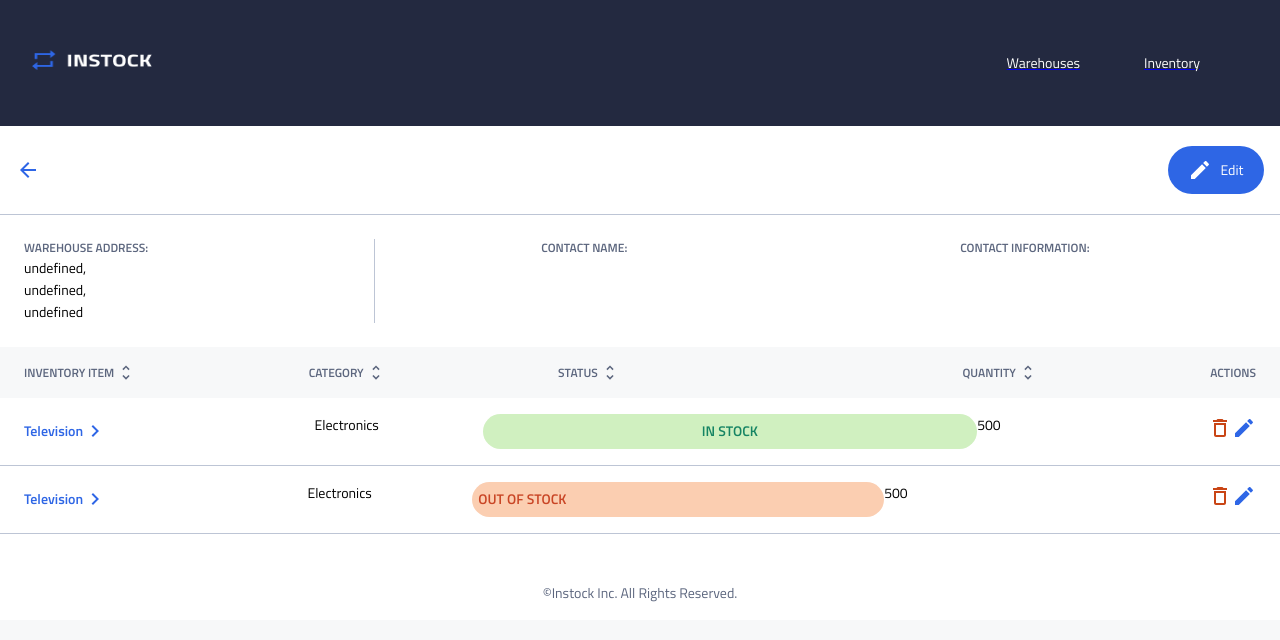
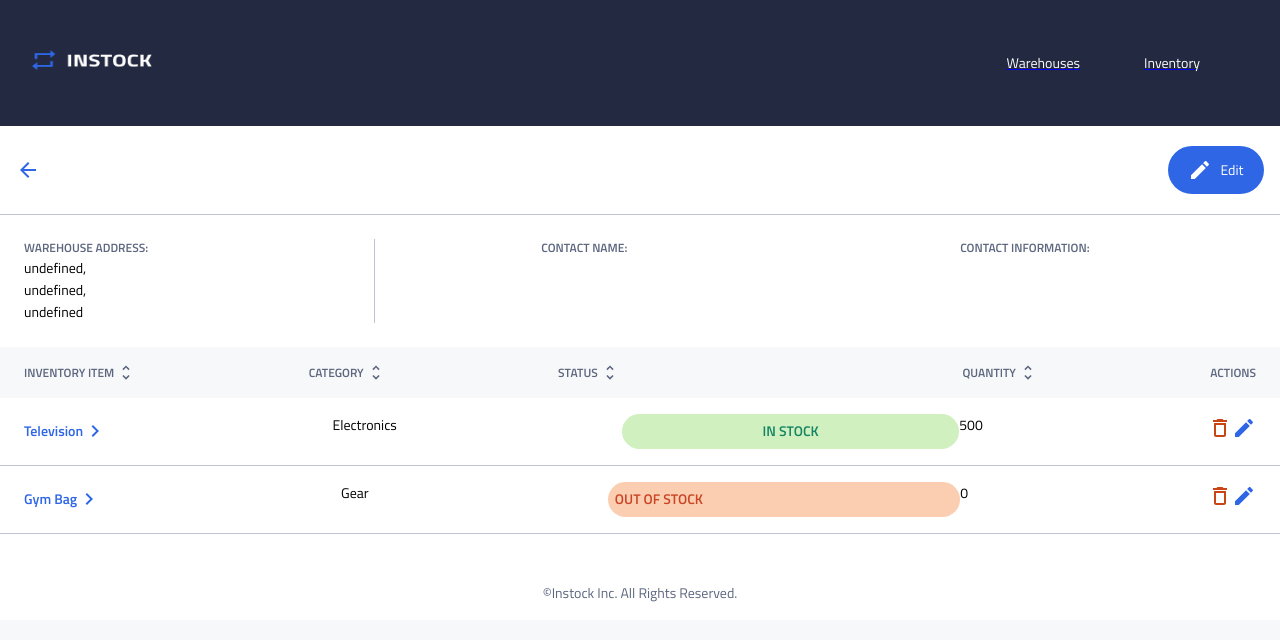
Before and after one commit to rmasuda12/code-crusaders-instock, a React (Vite) app: page /warehouses/1 in a window 1280 px wide. Shown: the top 640 px of the page. Built offline with nearby package versions, Linux system fonts and the light colour scheme; no server answers.

Commit message:
finish mobile view of inventory items

```diff
--- a/src/components/WarehouseInventoryItems/WarehouseInventoryItems.jsx
+++ b/src/components/WarehouseInventoryItems/WarehouseInventoryItems.jsx
@@ -74,20 +74,20 @@ function WarehouseInventoryItems () {
 
                 <div className='inventory-details__left'>
                     <h4 className='inventory-details__items'>INVENTORY ITEM:</h4>
-                    <h3 className='inventory-details__click-item'>Television
+                    <h3 className='inventory-details__click-item'>Gym Bag
                         <svg className='inventory-details__chevron' width="24" height="24" viewBox="0 0 24 24" fill="none" xmlns="http://www.w3.org/2000/svg">
                         <path d="M9.99997 6L8.58997 7.41L13.17 12L8.58997 16.59L9.99997 18L16 12L9.99997 6Z" fill="#2E66E6"/>
                         </svg>
                     </h3>
                     <h4 className='inventory-details__items'>CATEGORY:</h4>
-                    <p className='inventory-details__click-item-value'>Electronics</p>
+                    <p className='inventory-details__click-item-value'>Gear</p>
                 </div>
 
                 <div className='inventory-details__right'>
                     <h4 className='inventory-details__items'>STATUS:</h4>
                     <h3 className='inventory-details__status--red'> OUT OF STOCK</h3>
                     <h4 className='inventory-details__items'>QTY:</h4>
-                    <p className='inventory-details__quantity-value'>500</p>
+                    <p className='inventory-details__quantity-value'>0</p>
                 </div>
             </section>
 
--- a/src/components/WarehouseInventoryItems/WarehouseInventoryItems.scss
+++ b/src/components/WarehouseInventoryItems/WarehouseInventoryItems.scss
@@ -22,6 +22,8 @@
                 justify-content: space-between;
                 padding-bottom: 0;
                 padding: 1rem 0;
+                flex-basis: 0;
+
             }
     }
 
@@ -32,7 +34,8 @@
 
             @include tablet {
                 display: flex;
-                // flex-grow: 1;
+                flex-grow: 1;
+                flex-basis: auto;
                 // justify-content: space-between;
                 }
 
@@ -44,8 +47,9 @@
 
             @include tablet {
                 display: flex;
-                // flex-grow: 1;
-                // justify-content: space-between;
+                flex-grow: 1;
+                flex-basis: auto;
+                justify-content: space-between;
             }
         }
 
@@ -55,13 +59,15 @@
         color: $instock-indigo;
 
         @include tablet {
-            flex-grow: 2;
+            flex-grow: 1;
+            flex-basis: auto;
         }
     }
 
     &__click-item-value {
         @include tablet {
             flex-grow: 1;
+            flex-basis: 1;
         }
     }
 
@@ -89,7 +95,7 @@
 
 
 
-    &__status{
+    &__status {
         color: $green;
         background-color: #D0F0C0;
         border-radius: 20px;
@@ -100,16 +106,19 @@
         width: 5rem;
 
         @include tablet {
-            flex-grow: 2;
-
+            width: 7rem;
+            flex-grow: 1;
+            flex-basis: 1;
 
         }
     }
 
     &__quantity-value {
+
         @include tablet {
             display: flex;
             flex-grow: 1;
+            flex-basis: auto;
         }
     }
 
@@ -125,6 +134,9 @@
         @include tablet {
             width: 7rem;
             flex-grow: 1;
+            flex-basis: 1;
+
+            // justify-content: center;
         }
     }
 
```
